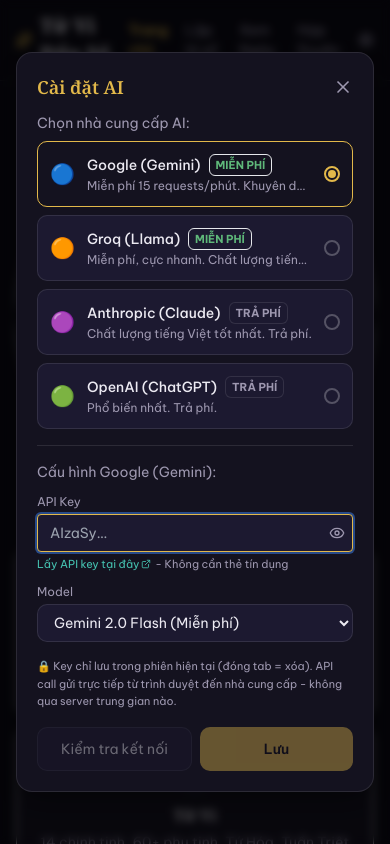
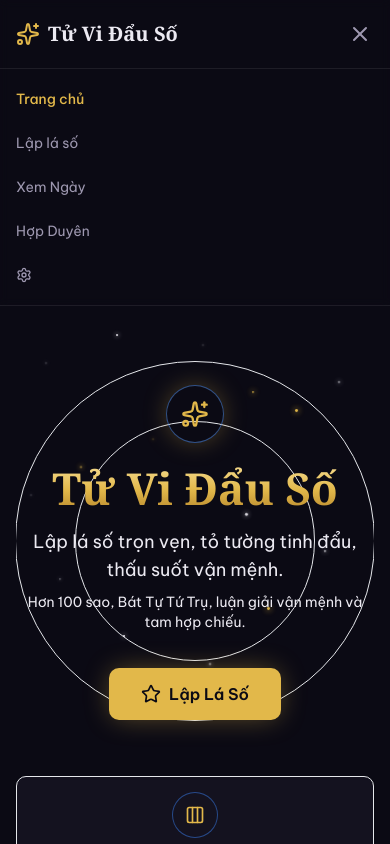
Before and after one commit to cuongdinhngo/tuvidauso, a React (Vite) app: page / in a window 390 px wide. Both pictures are taken after a click on the button "Menu". Shown: the top 844 px of the page. Built offline with nearby package versions, Linux system fonts and the light colour scheme.

Commit message:
feat(header): collapse nav into hamburger menu below md
Desktop nav cluster gated hidden md:flex; a 44px hamburger toggles a
dropdown panel (4 links + AI Settings, 44px rows) below md. Menu closes
on route change. Desktop layout unchanged.

```diff
--- a/src/components/layout/Header.tsx
+++ b/src/components/layout/Header.tsx
@@ -1,5 +1,6 @@
+import { useState, useEffect } from 'react';
 import { Link, useLocation } from 'react-router-dom';
-import { Sparkles, Settings } from 'lucide-react';
+import { Sparkles, Settings, Menu, X } from 'lucide-react';
 import { useAIStore } from '../../store/aiStore';
 import { PROVIDER_INFO } from '../../core/ai/providerData';
 
@@ -7,6 +8,12 @@
   const { pathname } = useLocation();
   const providerConfig = useAIStore((s) => s.providerConfig);
   const setShowSettingsModal = useAIStore((s) => s.setShowSettingsModal);
+  const [menuOpen, setMenuOpen] = useState(false);
+
+  // Close the mobile menu whenever the route changes.
+  useEffect(() => {
+    setMenuOpen(false);
+  }, [pathname]);
 
   const linkClass = (active: boolean) =>
     active
@@ -15,6 +22,26 @@
 
   const info = providerConfig ? PROVIDER_INFO[providerConfig.type] : null;
 
+  const navLinks = [
+    { to: '/', label: 'Trang chủ', active: pathname === '/' },
+    { to: '/input', label: 'Lập lá số', active: pathname === '/input' || pathname === '/result' },
+    { to: '/calendar', label: 'Xem Ngày', active: pathname.startsWith('/calendar') },
+    { to: '/compare', label: 'Hợp Duyên', active: pathname.startsWith('/compare') },
+  ];
+
+  const settingsInner = info ? (
+    <>
+      <span>{info.icon}</span>
+      <span className="hidden sm:inline">{info.name.split('(')[0].trim()}</span>
+      <span className="text-good">✓</span>
+    </>
+  ) : (
+    <>
+      <Settings className="w-4 h-4" />
+      <span className="hidden sm:inline">Cài đặt AI</span>
+    </>
+  );
+
   return (
     <header className="border-b border-white/[0.08] bg-base/80 backdrop-blur-sm sticky top-0 z-50">
       <div className="max-w-7xl mx-auto px-4 py-3 flex items-center justify-between">
@@ -22,33 +49,55 @@
           <Sparkles className="w-6 h-6 text-gold" />
           <span>Tử Vi Đẩu Số</span>
         </Link>
-        <div className="flex items-center gap-4">
+
+        {/* Desktop nav (md+) */}
+        <div className="hidden md:flex items-center gap-4">
           <nav className="flex gap-4 text-sm">
-            <Link to="/" className={linkClass(pathname === '/')}>Trang chủ</Link>
-            <Link to="/input" className={linkClass(pathname === '/input' || pathname === '/result')}>Lập lá số</Link>
-            <Link to="/calendar" className={linkClass(pathname.startsWith('/calendar'))}>Xem Ngày</Link>
-            <Link to="/compare" className={linkClass(pathname.startsWith('/compare'))}>Hợp Duyên</Link>
+            {navLinks.map((l) => (
+              <Link key={l.to} to={l.to} className={linkClass(l.active)}>{l.label}</Link>
+            ))}
           </nav>
           <button
             onClick={() => setShowSettingsModal(true)}
             className="flex items-center gap-1.5 text-xs text-ink-muted hover:text-gold transition-colors"
             title="Cài đặt AI"
           >
-            {info ? (
-              <>
-                <span>{info.icon}</span>
-                <span className="hidden sm:inline">{info.name.split('(')[0].trim()}</span>
-                <span className="text-good">✓</span>
-              </>
-            ) : (
-              <>
-                <Settings className="w-4 h-4" />
-                <span className="hidden sm:inline">Cài đặt AI</span>
-              </>
-            )}
+            {settingsInner}
           </button>
         </div>
+
+        {/* Mobile hamburger toggle (below md) */}
+        <button
+          onClick={() => setMenuOpen((o) => !o)}
+          className="md:hidden inline-flex items-center justify-center min-h-[44px] min-w-[44px] -mr-2 text-ink-muted hover:text-gold transition-colors"
+          aria-label="Menu"
+          aria-expanded={menuOpen}
+        >
+          {menuOpen ? <X className="w-6 h-6" /> : <Menu className="w-6 h-6" />}
+        </button>
       </div>
+
+      {/* Mobile dropdown panel (below md) */}
+      {menuOpen && (
+        <nav className="md:hidden border-t border-white/[0.08] bg-base/95 backdrop-blur-sm px-4 py-2">
+          {navLinks.map((l) => (
+            <Link
+              key={l.to}
+              to={l.to}
+              className={`flex items-center min-h-[44px] text-sm ${linkClass(l.active)}`}
+            >
+              {l.label}
+            </Link>
+          ))}
+          <button
+            onClick={() => { setShowSettingsModal(true); setMenuOpen(false); }}
+            className="flex items-center gap-1.5 min-h-[44px] w-full text-sm text-ink-muted hover:text-gold transition-colors"
+            title="Cài đặt AI"
+          >
+            {settingsInner}
+          </button>
+        </nav>
+      )}
     </header>
   );
 }
```
